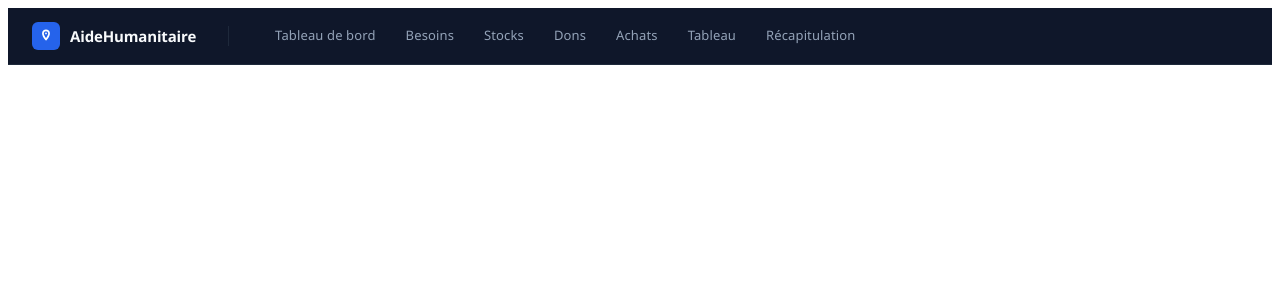
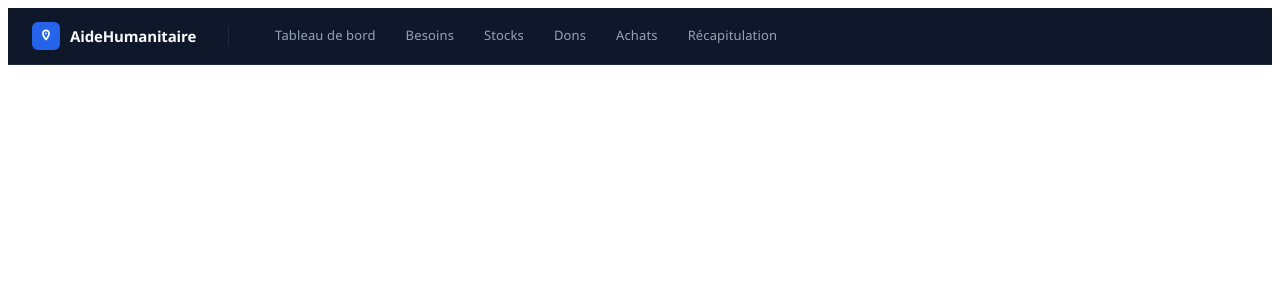
Before and after one commit to MandresyMC/Examen-Final-S3-trinome, a PHP site: page /app/views/header/header.php in a window 1280 px wide. Shown: the top 300 px of the page. Run offline with PHP 8.4, Linux system fonts and the light colour scheme.

Commit message:
correction header

```diff
--- a/app/views/header/header.php
+++ b/app/views/header/header.php
@@ -8,7 +8,6 @@
         ['href' => '/formulaire_stock',   'label' => 'Stocks'],
         ['href' => '/formulaire_dons',    'label' => 'Dons'],
         ['href' => '/achat',              'label' => 'Achats'],
-        ['href' => '/tableau',            'label' => 'Tableau'],
         ['href' => '/recapitulation',     'label' => 'Récapitulation'],
     ];
 ?>
```
